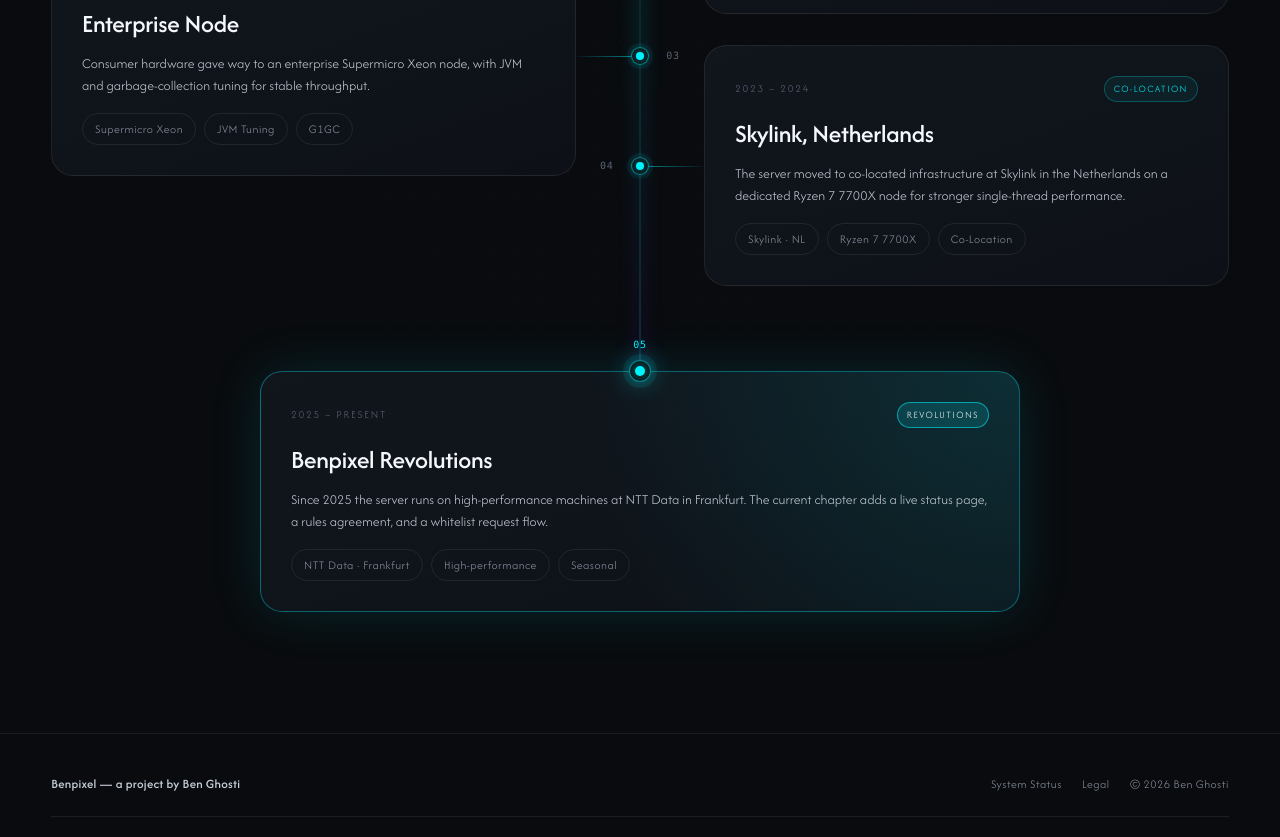
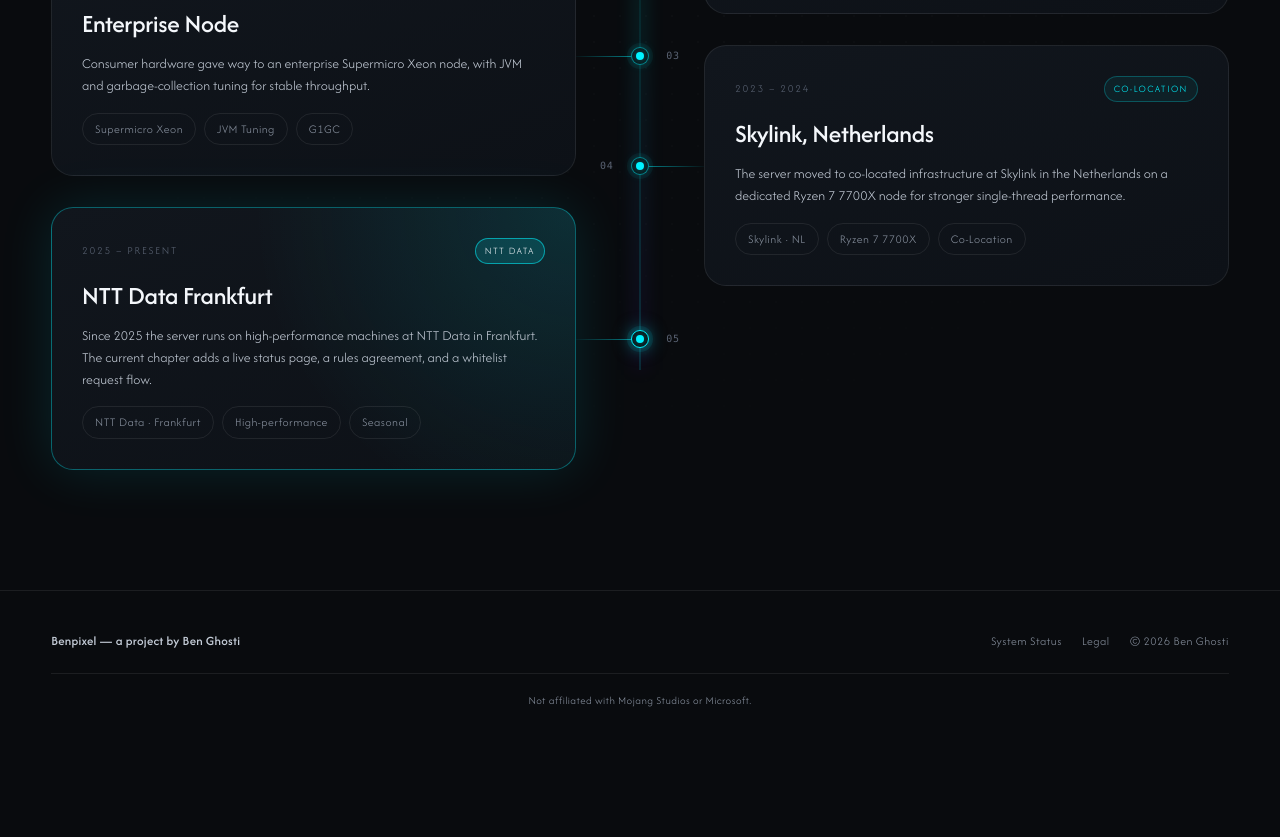
Before and after one commit to BenGhosti/ben-ghosti-portfolio, a plain HTML site: page benpixel/index.html in a window 1280 px wide. Shown: the part 4772-5609 px from the top of the page. After the commit the page ends 5521 px from the top, so only its background shows below. Drawn offline with Linux system fonts and the light colour scheme; no server answers.

Commit message:
Fix: make the history finale an alternating timeline card
- Move Benpixel Revolutions to the History section heading
- Rename the final entry to NTT Data Frankfurt with the NTT Data badge
- Let the latest card participate in the left/right stagger instead of centering it
- Update the fallback history and bump the asset version

```diff
--- a/benpixel/assets/css/benpixel.css
+++ b/benpixel/assets/css/benpixel.css
@@ -972,12 +972,6 @@
   padding-left: 64px;
 }
 
-.bp-timeline-entry--final {
-  left: 50%;
-  width: min(760px, 84%);
-  transform: translateX(-50%);
-}
-
 .bp-timeline-node {
   position: absolute;
   top: calc(var(--node-y, 41px) - 9px);
@@ -1007,19 +1001,6 @@
   left: -9px;
 }
 
-.bp-timeline-entry--final .bp-timeline-node {
-  left: 50%;
-  top: -11px;
-  width: 22px;
-  height: 22px;
-  transform: translateX(-50%);
-  box-shadow: 0 0 0 6px rgba(0, 242, 254, 0.08), 0 0 24px rgba(0, 242, 254, 0.45);
-}
-
-.bp-timeline-entry--final .bp-timeline-node::after {
-  inset: 5px;
-}
-
 .bp-timeline-connector {
   position: absolute;
   top: var(--node-y, 40px);
@@ -1036,10 +1017,6 @@
 .bp-timeline-entry[data-side="right"] .bp-timeline-connector {
   left: 0;
   background: linear-gradient(90deg, rgba(0, 242, 254, 0.55), rgba(0, 242, 254, 0.04));
-}
-
-.bp-timeline-entry--final .bp-timeline-connector {
-  display: none;
 }
 
 .bp-timeline-index {
@@ -1064,16 +1041,6 @@
   left: -40px;
   width: 40px;
   text-align: left;
-}
-
-.bp-timeline-entry--final .bp-timeline-index {
-  left: 50%;
-  right: auto;
-  top: -34px;
-  width: auto;
-  transform: translateX(-50%);
-  text-align: center;
-  color: var(--accent-cyan);
 }
 
 .bp-timeline-card {
@@ -1122,8 +1089,7 @@
   color: var(--ink-1);
 }
 
-.bp-timeline-entry.is-latest .bp-timeline-card,
-.bp-timeline-entry--final .bp-timeline-card {
+.bp-timeline-entry.is-latest .bp-timeline-card {
   border-color: rgba(0, 242, 254, 0.35);
   background:
     radial-gradient(circle at 100% 0%, rgba(0, 242, 254, 0.12), transparent 55%),
@@ -1131,7 +1097,12 @@
   box-shadow: 0 0 54px rgba(0, 242, 254, 0.12);
 }
 
-.bp-timeline-entry--final .bp-timeline-badge {
+.bp-timeline-entry.is-latest .bp-timeline-node {
+  border-color: var(--accent-cyan);
+  box-shadow: 0 0 0 4px rgba(0, 242, 254, 0.08), 0 0 18px rgba(0, 242, 254, 0.5);
+}
+
+.bp-timeline-entry.is-latest .bp-timeline-badge {
   border-color: rgba(0, 242, 254, 0.55);
   background: rgba(0, 242, 254, 0.14);
   color: var(--ink-0);
@@ -1150,8 +1121,7 @@
 
 .bp-timeline--stacked .bp-timeline-entry,
 .bp-timeline--stacked .bp-timeline-entry[data-side="left"],
-.bp-timeline--stacked .bp-timeline-entry[data-side="right"],
-.bp-timeline--stacked .bp-timeline-entry--final {
+.bp-timeline--stacked .bp-timeline-entry[data-side="right"] {
   position: relative;
   left: auto;
   top: auto;
@@ -1163,8 +1133,7 @@
 
 .bp-timeline--stacked .bp-timeline-node,
 .bp-timeline--stacked .bp-timeline-entry[data-side="left"] .bp-timeline-node,
-.bp-timeline--stacked .bp-timeline-entry[data-side="right"] .bp-timeline-node,
-.bp-timeline--stacked .bp-timeline-entry--final .bp-timeline-node {
+.bp-timeline--stacked .bp-timeline-entry[data-side="right"] .bp-timeline-node {
   top: 28px;
   left: -41px;
   right: auto;
@@ -1176,8 +1145,7 @@
 
 .bp-timeline--stacked .bp-timeline-connector,
 .bp-timeline--stacked .bp-timeline-entry[data-side="left"] .bp-timeline-connector,
-.bp-timeline--stacked .bp-timeline-entry[data-side="right"] .bp-timeline-connector,
-.bp-timeline--stacked .bp-timeline-entry--final .bp-timeline-connector {
+.bp-timeline--stacked .bp-timeline-entry[data-side="right"] .bp-timeline-connector {
   display: block;
   top: 36px;
   left: -32px;
--- a/benpixel/assets/js/benpixel.js
+++ b/benpixel/assets/js/benpixel.js
@@ -66,8 +66,8 @@
     },
     {
       date: '2025 – Present',
-      badge: 'Revolutions',
-      title: 'Benpixel Revolutions',
+      badge: 'NTT Data',
+      title: 'NTT Data Frankfurt',
       body: 'Since 2025 the server runs on high-performance machines at NTT Data in Frankfurt. The current chapter adds a live status page, a rules agreement, and a whitelist request flow.',
       tags: ['NTT Data · Frankfurt', 'High-performance', 'Seasonal'],
       highlight: true
@@ -454,10 +454,9 @@
     let leftY = 0;
     let rightY = 110;
     let maxY = 0;
-    const finalEntry = entries.find((entry) => entry.classList.contains('bp-timeline-entry--final'));
-    const normalEntries = entries.filter((entry) => entry !== finalEntry);
+    let maxNodeY = 0;
 
-    normalEntries.forEach((entry, index) => {
+    entries.forEach((entry, index) => {
       const side = index % 2 === 0 ? 'left' : 'right';
       entry.dataset.side = side;
       entry.style.left = side === 'left' ? '0' : '50%';
@@ -466,30 +465,19 @@
       const card = entry.querySelector('.bp-timeline-card');
       const height = Math.ceil(card.getBoundingClientRect().height);
       const top = side === 'left' ? leftY : rightY;
+      const nodeY = top + height / 2;
 
       entry.style.setProperty('--node-y', `${Math.round(height / 2)}px`);
       entry.style.top = `${top}px`;
+
+      maxNodeY = Math.max(maxNodeY, nodeY);
 
       if (side === 'left') leftY = top + height + gap;
       else rightY = top + height + gap;
       maxY = Math.max(maxY, top + height);
     });
 
-    let beamHeight = maxY;
-
-    if (finalEntry) {
-      finalEntry.style.left = '50%';
-      finalEntry.style.width = 'min(760px, 84%)';
-
-      const card = finalEntry.querySelector('.bp-timeline-card');
-      const height = Math.ceil(card.getBoundingClientRect().height);
-      const top = Math.max(leftY, rightY) + 54;
-
-      finalEntry.style.top = `${top}px`;
-      beamHeight = top;
-      maxY = top + height;
-    }
-
+    const beamHeight = maxNodeY + 32;
     timeline.style.height = `${maxY + 24}px`;
     if (beam) beam.style.height = `${beamHeight}px`;
     updateBeamFill();
@@ -518,8 +506,7 @@
       const entry = document.createElement('article');
       entry.className = 'bp-timeline-entry';
       entry.dataset.index = String(index);
-      const isFinal = Boolean(item.highlight);
-      if (isFinal) entry.classList.add('bp-timeline-entry--final');
+      if (item.highlight) entry.classList.add('is-latest');
 
       const node = document.createElement('span');
       node.className = 'bp-timeline-node';
@@ -536,7 +523,6 @@
 
       const card = document.createElement('article');
       card.className = 'card-2 bp-timeline-card';
-      if (isFinal) card.classList.add('bp-timeline-card--final');
 
       const head = document.createElement('header');
       head.className = 'bp-timeline-head';
@@ -574,14 +560,8 @@
 
       entry.append(node, connector, indexLabel, card);
       els.historyTimeline.appendChild(entry);
-
-      if (isFinal) {
-        card.classList.add('reveal');
-        observeReveal(card);
-      } else {
-        entry.classList.add('reveal');
-        observeReveal(entry);
-      }
+      entry.classList.add('reveal');
+      observeReveal(entry);
     });
 
     layoutHistory();
--- a/benpixel/index.html
+++ b/benpixel/index.html
@@ -11,7 +11,7 @@
 <link href="../assets/css/fonts.css" rel="stylesheet"/>
 <link as="image" fetchpriority="high" href="assets/images/benpixel-hero.jpg" rel="preload"/>
 <link href="../assets/css/style.css" rel="stylesheet"/>
-<link href="assets/css/benpixel.css?v=20261116-3" rel="stylesheet"/>
+<link href="assets/css/benpixel.css?v=20261116-4" rel="stylesheet"/>
 <link rel="canonical" href="https://ben-ghosti.de/benpixel/"/>
 <meta property="og:type" content="website"/>
 <meta property="og:title" content="Benpixel — Seasonal Minecraft Server"/>
@@ -269,8 +269,8 @@
 <section class="section" id="history">
 <header class="section-header">
 <p class="section-index">05 / History</p>
-<h2 class="section-title">How we got here.</h2>
-<p class="section-lead">From a shared G-Portal instance to a seasonal, self-hosted server. The latest chapter is Benpixel Revolutions.</p>
+<h2 class="section-title">Benpixel Revolutions.</h2>
+<p class="section-lead">From a shared G-Portal instance to high-performance machines at NTT Data Frankfurt. The road to where Benpixel is now.</p>
 </header>
 <div class="bp-timeline" id="history-timeline"></div>
 </section>
@@ -316,6 +316,6 @@
 </div>
 
 <script src="../assets/js/main.js"></script>
-<script src="assets/js/benpixel.js?v=20261116-3"></script>
+<script src="assets/js/benpixel.js?v=20261116-4"></script>
 </body>
 </html>
--- a/benpixel/season.json
+++ b/benpixel/season.json
@@ -53,8 +53,8 @@
     },
     {
       "date": "2025 – Present",
-      "badge": "Revolutions",
-      "title": "Benpixel Revolutions",
+      "badge": "NTT Data",
+      "title": "NTT Data Frankfurt",
       "body": "Since 2025 the server runs on high-performance machines at NTT Data in Frankfurt. The current chapter adds a live status page, a rules agreement, and a whitelist request flow.",
       "tags": ["NTT Data · Frankfurt", "High-performance", "Seasonal"],
       "highlight": true
```
